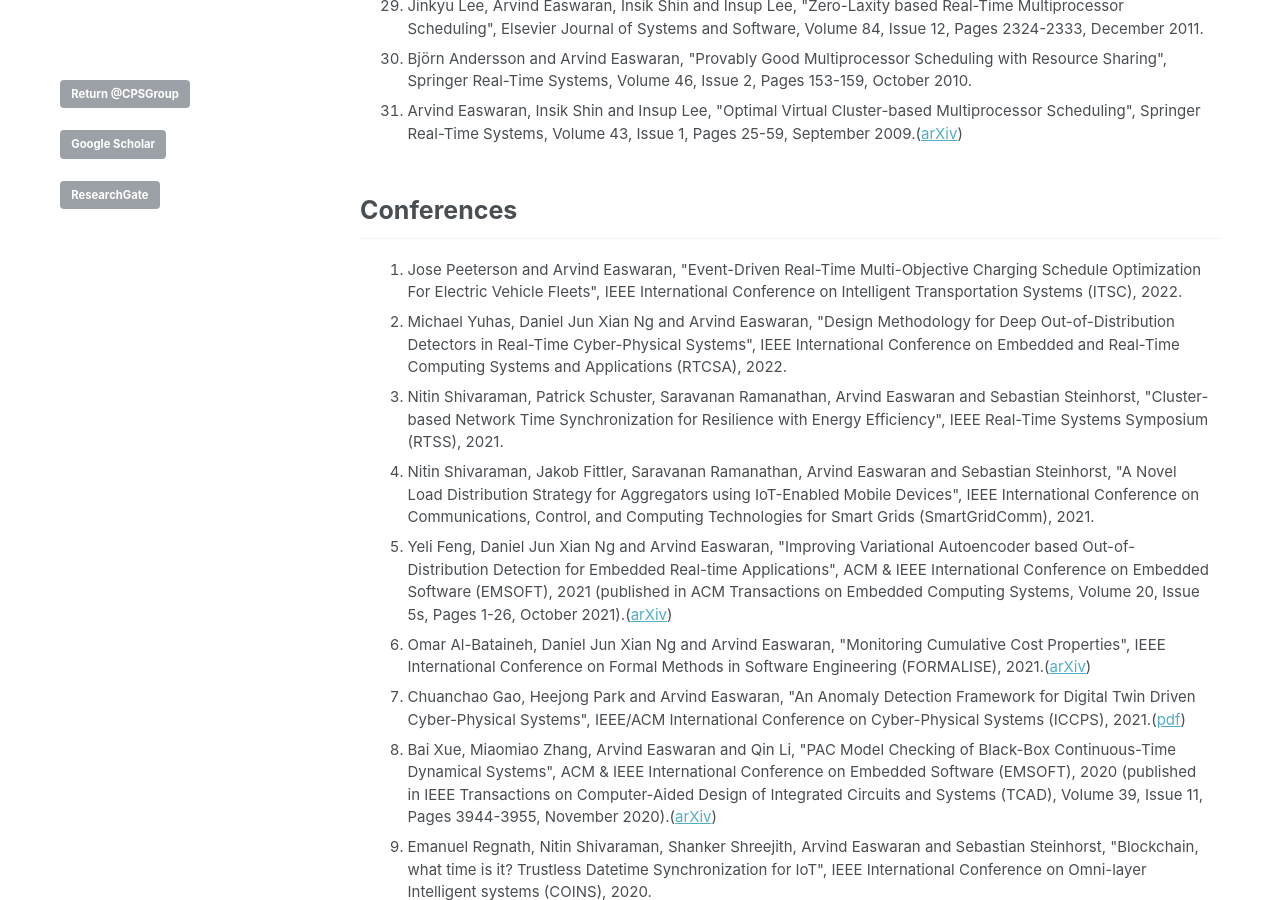
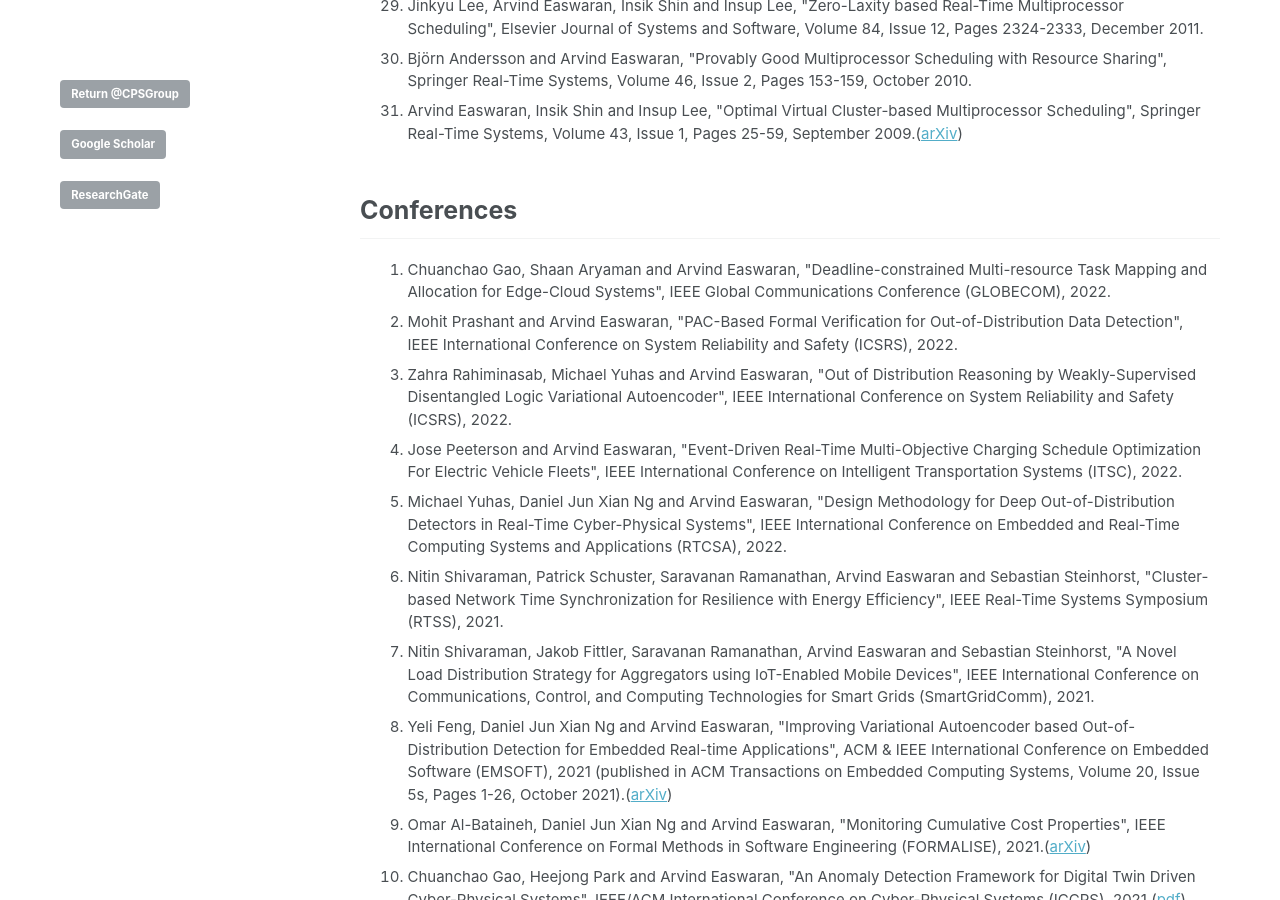
Before and after one commit to CPS-research-group/CPS-research-group.github.io, a Jekyll site: the page built from _pages/research_profile.md, in a window 1280 px wide and 900 px high, scrolled down 2101 px. Built offline with Jekyll 4.4.1, drawn with Linux system fonts in a browser that asks for light colours.

Commit message:
Updates.

```diff
--- a/_pages/research_profile.md
+++ b/_pages/research_profile.md
@@ -58,6 +58,9 @@ a.a:active {color:#0000FF; text-decoration:none;}
 
 ## Conferences
    <ol>
+   		  <li class="a">Chuanchao Gao, Shaan Aryaman and Arvind Easwaran, "Deadline-constrained Multi-resource Task Mapping and Allocation for Edge-Cloud Systems", IEEE Global Communications Conference (GLOBECOM), 2022.</li>
+   		  <li class="a">Mohit Prashant and Arvind Easwaran, "PAC-Based Formal Verification for Out-of-Distribution Data Detection", IEEE International Conference on System Reliability and Safety (ICSRS), 2022.</li>
+   		  <li class="a">Zahra Rahiminasab, Michael Yuhas and Arvind Easwaran, "Out of Distribution Reasoning by Weakly-Supervised Disentangled Logic Variational Autoencoder", IEEE International Conference on System Reliability and Safety (ICSRS), 2022.</li>
 		  <li class="a">Jose Peeterson and Arvind Easwaran, "Event-Driven Real-Time Multi-Objective Charging Schedule Optimization For Electric Vehicle Fleets", IEEE International Conference on Intelligent Transportation Systems (ITSC), 2022.</li>
 	    	  <li class="a">Michael Yuhas, Daniel Jun Xian Ng and Arvind Easwaran, "Design Methodology for Deep Out-of-Distribution Detectors in Real-Time Cyber-Physical Systems", IEEE International Conference on Embedded and Real-Time Computing Systems and Applications (RTCSA), 2022.</li>
 	    	  <li class="a">Nitin Shivaraman, Patrick Schuster, Saravanan Ramanathan, Arvind Easwaran and Sebastian Steinhorst, "Cluster-based Network Time Synchronization for Resilience with Energy Efficiency", IEEE Real-Time Systems Symposium (RTSS), 2021.</li>
```
